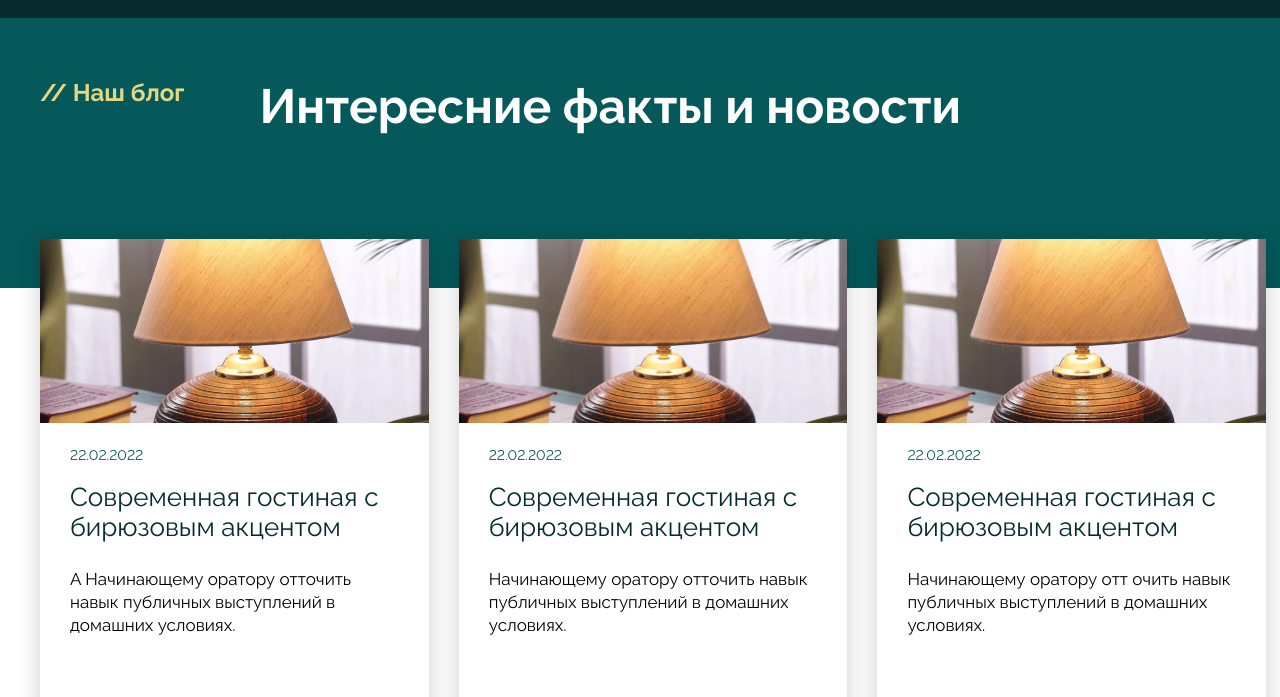
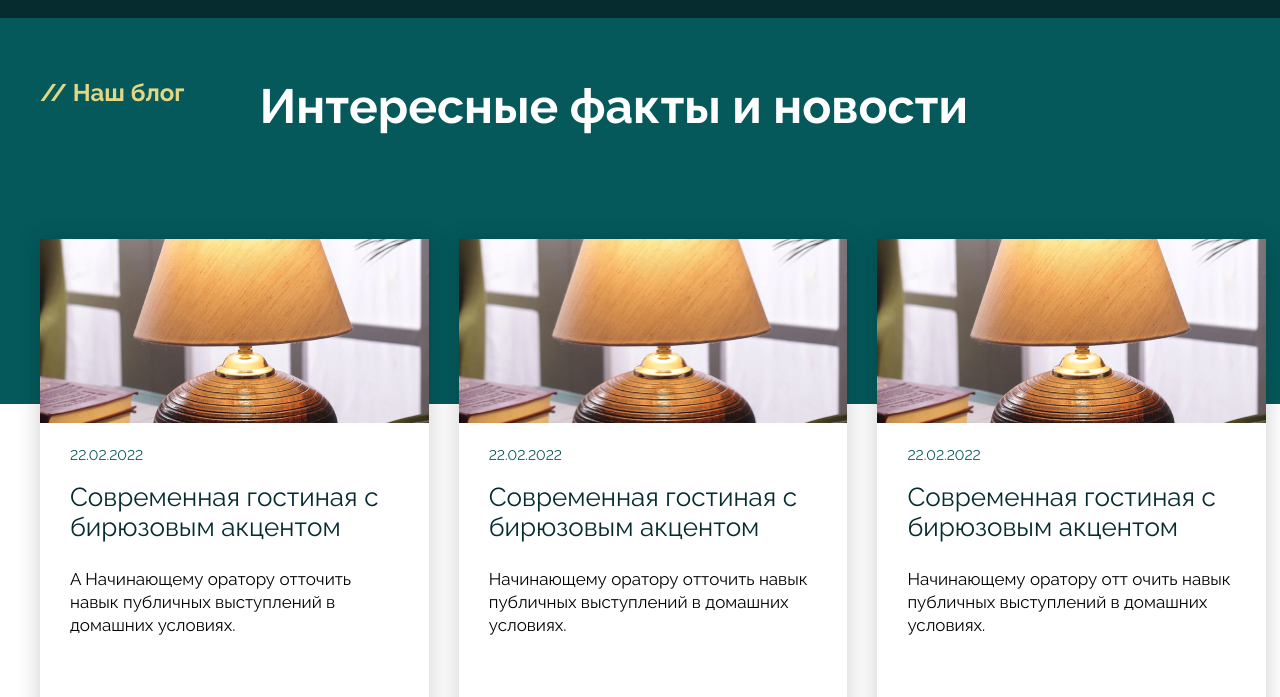
Before and after one commit to ViksPiks/diara, a plain HTML site: page blog.html in a window 1280 px wide. Shown: the part 74-771 px from the top of the page. Drawn offline with Linux system fonts and the light colour scheme.

Commit message:
fix: fix background on blog page

```diff
--- a/blog.css
+++ b/blog.css
@@ -1,7 +1,5 @@
-.blog {
-  background-image: url("./assets/images/bg-p.jpg");
-  background-repeat: no-repeat;
-  background-size: contain;
+.blog .background {
+  background-color: #05595b;
 }
 
 .blog-heading-primary {
@@ -20,7 +18,8 @@
   display: flex;
   gap: 75px;
   align-items: flex-start;
-  padding: 60px 0 105px 0;
+  padding-top: 60px;
+  padding-bottom: 270px;
 }
 
 /*  */
@@ -30,6 +29,7 @@
   grid-template-columns: repeat(3, 1fr);
   gap: 30px;
   padding-bottom: 50px;
+  margin-top: -165px;
 }
 
 .blog-cards .card {
--- a/blog.html
+++ b/blog.html
@@ -60,12 +60,16 @@
       </div>
     </header>
     <section class="blog">
+      <div class="background">
+        <div class="container">
+          <div class="blog-txt-wrapper">
+            <h1 class="blog-heading-primary">// Наш блог</h1>
+            <p>Интересные факты и новости</p>
+          </div>
+        </div>
+      </div>
+
       <div class="container">
-        <div class="blog-txt-wrapper">
-          <h1 class="blog-heading-primary">// Наш блог</h1>
-          <p>Интересние факты и новости</p>
-        </div>
-
         <div class="blog-cards">
           <div class="card">
             <img src="/assets/images/lamp.jpg" alt="lamp" />
```
